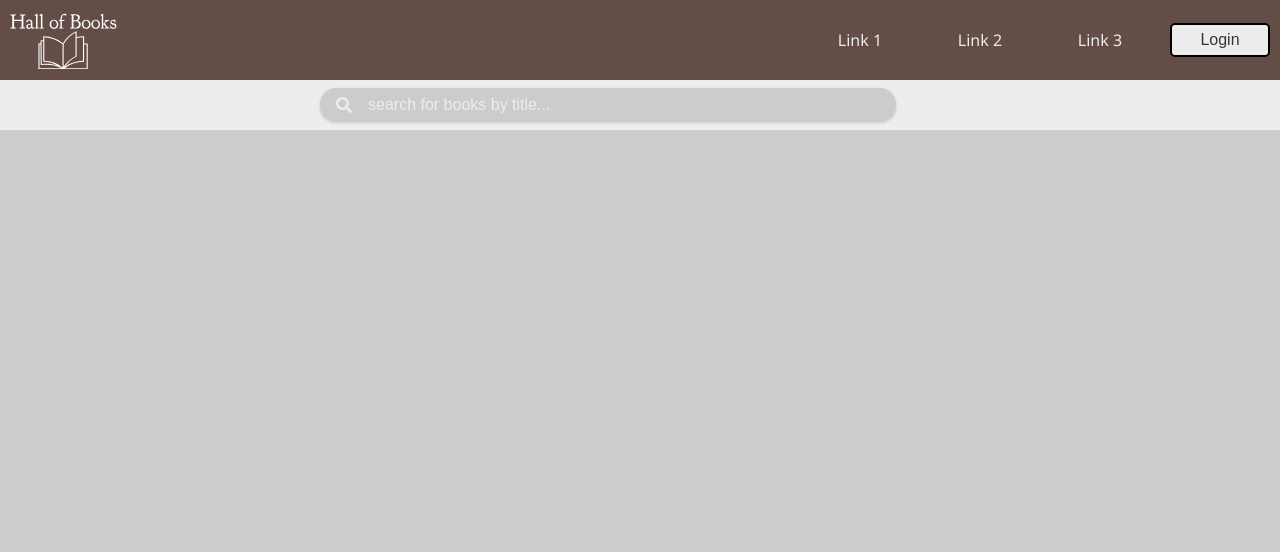
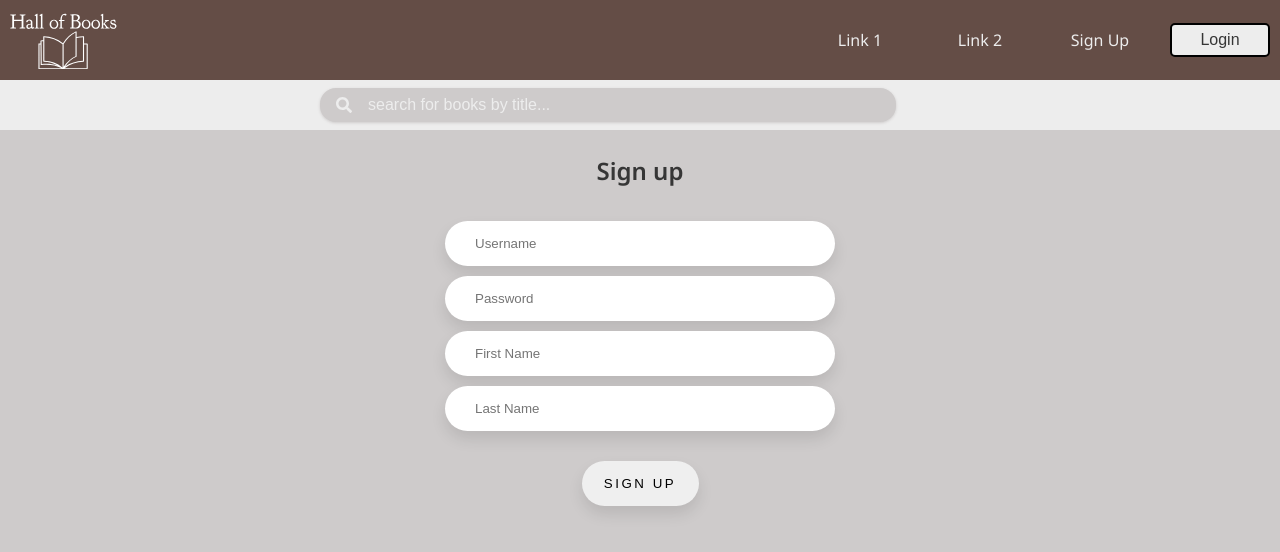
Before and after one commit to anna-bc/hall-of-books-frontend, a React (Create React App) app: page /sign-up in a window 1280 px wide. Shown: the top 552 px of the page. Built offline with nearby package versions, Linux system fonts and the light colour scheme; a web font is replaced by a local one.

Commit message:
added a RegistrationForm with first styling

```diff
--- a/src/AppRoutes.tsx
+++ b/src/AppRoutes.tsx
@@ -1,6 +1,8 @@
+import React from "react";
 import { Dispatch, SetStateAction } from "react";
 import { Route, Routes } from "react-router-dom";
 import Main from "./components/Main/Main";
+import RegistrationForm from "./container/RegistrationForm/RegistrationForm";
 import { User } from "./models/User";
 import LoginPage from "./pages/LoginPage";
 
@@ -16,6 +18,7 @@ function AppRoutes(props: {
         path={"/login"}
         element={<LoginPage userData={props.userData} setUserData={props.setUserData} />}
       />
+      <Route path={"/sign-up"} element={<RegistrationForm />} />
     </Routes>
   );
 };
--- a/src/components/App/App.tsx
+++ b/src/components/App/App.tsx
@@ -1,12 +1,10 @@
 import { useState } from "react";
 import SearchBar from "../SearchBar/SearchBar";
-import LoginForm from "../LoginForm/LoginForm";
 import Navbar from "../Navbar/Navbar";
-import Main from '../Main/Main';
-import LoginSuccess from "../LoginForm/LoginSuccess";
 import { User } from "../../models/User";
 import AppRoutes  from "../../AppRoutes";
 import "./App.scss";
+import React from "react";
 
 function App() {
   const [userData, setUserData] = useState<User>({
@@ -19,9 +17,13 @@ function App() {
 
   return (
     <div className="App">
-      <Navbar />
-      <SearchBar />
-      <AppRoutes userData={userData} setUserData={setUserData} />
+      <div className="App_Header">
+        <Navbar />
+        <SearchBar />
+      </div>
+      <div className="App_Body">
+        <AppRoutes userData={userData} setUserData={setUserData} />
+      </div>
     </div>
   );
 }
--- a/src/components/LoginForm/LoginForm.tsx
+++ b/src/components/LoginForm/LoginForm.tsx
@@ -1,5 +1,7 @@
+import React from "react";
 import { Dispatch, FormEvent, SetStateAction, SyntheticEvent, useState } from "react";
 import { User } from "../../models/User";
+import "./LoginForm.scss"
 
 type LoginFormProps = {
   userData: User;
--- a/src/components/Navbar/Navbar.tsx
+++ b/src/components/Navbar/Navbar.tsx
@@ -1,3 +1,4 @@
+import React from "react";
 import { Link } from "react-router-dom";
 import "./Navbar.scss";
 
@@ -31,9 +32,9 @@ function Navbar() {
           <div className="Navbar__links__link">
             <a href="">Link 2</a>
           </div>
-          <div className="Navbar__links__link">
-            <a href="">Link 3</a>
-          </div>
+          <Link to="/sign-up" className="Navbar__links__link">
+            <a>Sign Up</a>
+          </Link>
           {/* TODO: add a check if user is logged in to display a "My Account" Button instead */}
           <Link to="/login">
             <button className="Navbar__links__link Navbar__links__link--login">
--- /dev/null
+++ b/src/container/RegistrationForm/RegistrationForm.scss
@@ -0,0 +1,49 @@
+.RegistrationForm {
+  margin: auto;
+  width: 20%;
+  min-width: 390px;
+  display: flex;
+  flex-direction: column;
+  text-align: center;
+
+  &__form {
+    display: flex;
+    flex-direction: column;
+    gap: 30px;
+
+    &__inputs {
+        display: flex;
+        flex-direction: column;
+        gap: 10px;
+    }
+
+    &__input {
+      height: 45px;
+      width: 100%;
+      border-radius: 45px;
+      border: none;
+      box-shadow: 0px 8px 15px rgba(0, 0, 0, 0.1);
+      padding: 0 30px 0 30px;
+
+
+      &-button {
+        margin-top: 20px;
+        width: 30%;
+        margin: auto;
+        text-transform: uppercase;
+        letter-spacing: 2.5px;
+        cursor: pointer;
+        outline: none;
+        transition: all 0.3s ease 0s;
+        padding: 0;
+      }
+
+      &-button:hover {
+        background-color: var(--color-liver);
+        color: var(--color-anti-flash-white);
+        box-shadow: 0px 15px 20px var(--color-liver);
+        transform: translateY(-7px);
+      }
+    }
+  }
+}
--- /dev/null
+++ b/src/container/RegistrationForm/RegistrationForm.tsx
@@ -0,0 +1,78 @@
+import React, { useState } from "react";
+import "./RegistrationForm.scss";
+
+function RegistrationForm() {
+  const [user, setUser] = useState({
+    id: 0,
+    username: "",
+    firstName: "",
+    lastName: "",
+    password: "",
+  });
+
+  return (
+    <div className="RegistrationForm">
+      <h3>Sign up</h3>
+      <form className="RegistrationForm__form">
+        <div className="RegistrationForm__form__inputs">
+            <i className=""></i>
+          <input
+            className="RegistrationForm__form__input"
+            type="text"
+            name="username"
+            placeholder="Username"
+            onChange={(e) =>
+              setUser({
+                ...user,
+                username: (e.target as HTMLInputElement).value,
+              })
+            }
+          ></input>
+          <input
+            className="RegistrationForm__form__input"
+            type="password"
+            name="password"
+            placeholder="Password"
+            onChange={(e) =>
+              setUser({
+                ...user,
+                password: (e.target as HTMLInputElement).value,
+              })
+            }
+          ></input>
+          <input
+            className="RegistrationForm__form__input"
+            type="text"
+            name="firstName"
+            placeholder="First Name"
+            onChange={(e) =>
+              setUser({
+                ...user,
+                firstName: (e.target as HTMLInputElement).value,
+              })
+            }
+          ></input>
+          <input
+            className="RegistrationForm__form__input"
+            type="text"
+            name="lastName"
+            placeholder="Last Name"
+            onChange={(e) =>
+              setUser({
+                ...user,
+                lastName: (e.target as HTMLInputElement).value,
+              })
+            }
+          ></input>
+        </div>
+        <input
+          className="RegistrationForm__form__input RegistrationForm__form__input-button"
+          type="submit"
+          value="Sign Up"
+        ></input>
+      </form>
+    </div>
+  );
+}
+
+export default RegistrationForm;
```
